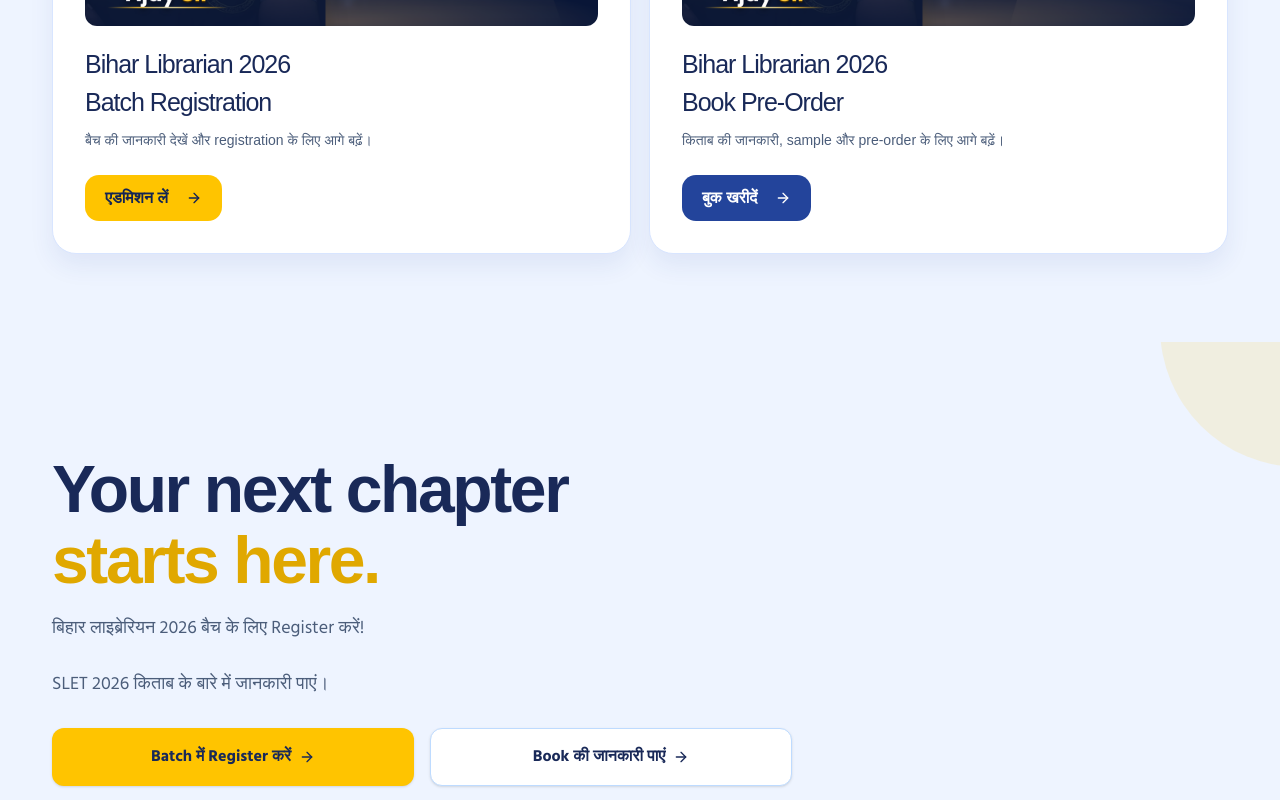
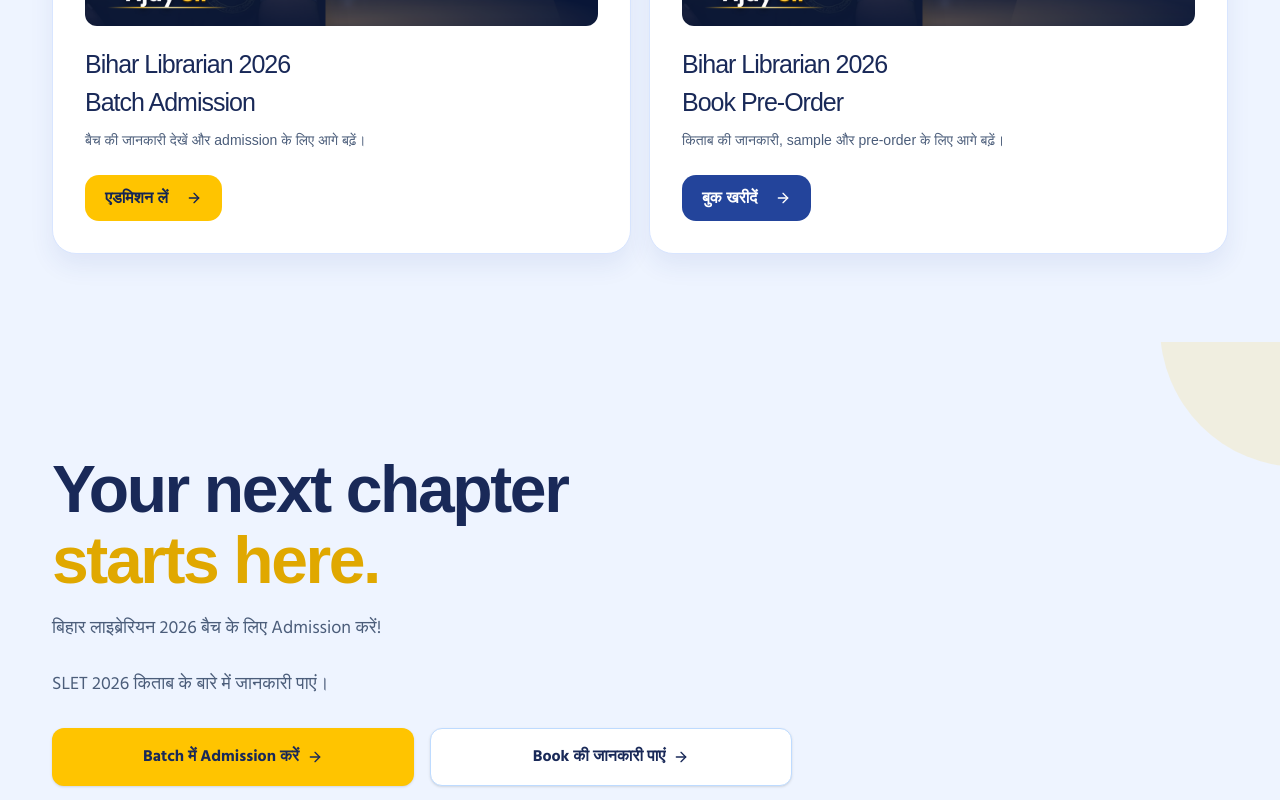
Before and after one commit to bhawesh-dev/ajay-ctet-let, a Next.js app: page / in a window 1280 px wide. Shown: the part 620-1420 px from the top of the page. Built offline with nearby package versions, Linux system fonts and the light colour scheme.

Commit message:
some more changes

```diff
--- a/src/components/landing/hero-section.tsx
+++ b/src/components/landing/hero-section.tsx
@@ -21,7 +21,7 @@ export function HeroSection() {
 
           {/* Description in Hindi */}
           <p className={hindi.className}>
-            बिहार लाइब्रेरियन 2026 बैच के लिए Register करें!
+            बिहार लाइब्रेरियन 2026 बैच के लिए Admission करें!
           </p>
 
           <p className={hindi.className}>
@@ -37,7 +37,7 @@ export function HeroSection() {
               className="group flex min-h-[54px] w-full items-center justify-center gap-2 rounded-xl bg-[#FFC400] px-4 py-3 text-center text-sm font-bold leading-5 text-[#192958] shadow-sm transition-colors duration-200 hover:bg-yellow-300 focus-visible:outline-none focus-visible:ring-2 focus-visible:ring-[#23449B] focus-visible:ring-offset-2 sm:min-h-[58px] sm:px-5 sm:text-base"
             >
               <span className={hindi.className}>
-                Batch में Register करें
+                Batch में Admission करें
               </span>
 
               <ArrowRight className="h-4 w-4 shrink-0 transition-transform duration-200 group-hover:translate-x-1" />
--- a/src/components/landing/launch-option-card.tsx
+++ b/src/components/landing/launch-option-card.tsx
@@ -34,7 +34,7 @@ export function LaunchOptionCard({
       : null;
 
   const displayDescription = isBatchCard
-    ? "बैच की जानकारी देखें और registration के लिए आगे बढ़ें।"
+    ? "बैच की जानकारी देखें और admission के लिए आगे बढ़ें।"
     : isBookCard
       ? "किताब की जानकारी, sample और pre-order के लिए आगे बढ़ें।"
       : description;
@@ -65,7 +65,7 @@ export function LaunchOptionCard({
             src={thumbnailSrc}
             alt={
               isBatchCard
-                ? "Bihar Librarian 2026 Batch Registration"
+                ? "Bihar Librarian 2026 Batch Admission"
                 : "Bihar Librarian 2026 Book Pre-Order"
             }
             width={1200}
@@ -85,7 +85,7 @@ export function LaunchOptionCard({
         {isBatchCard ? (
           <>
             Bihar Librarian 2026
-            <span className="block">Batch Registration</span>
+            <span className="block">Batch Admission</span>
           </>
         ) : isBookCard ? (
           <>
@@ -96,6 +96,7 @@ export function LaunchOptionCard({
           title
         )}
       </h3>
+
 
       {/* Description */}
       <p>{displayDescription}</p>
```
